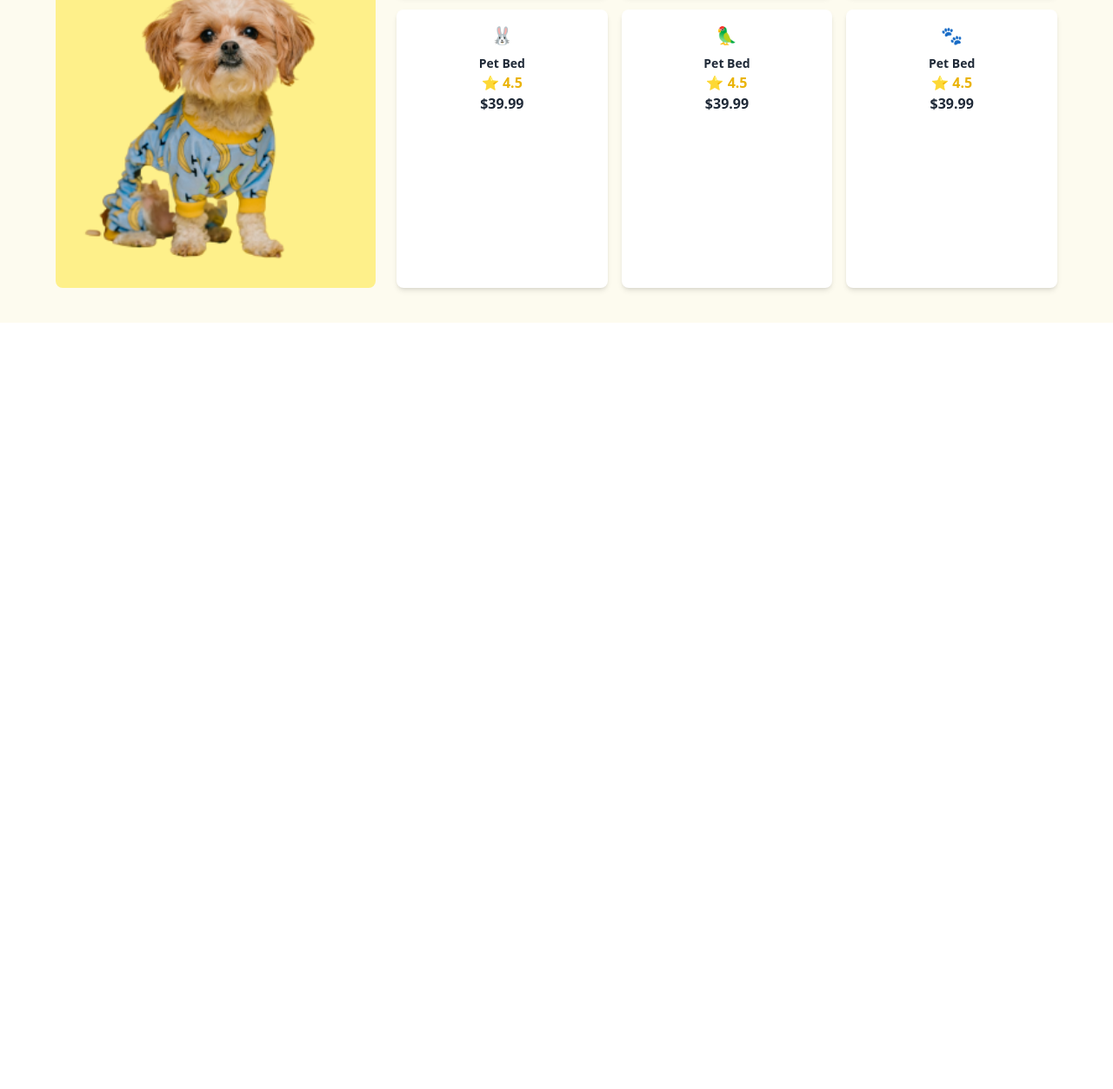
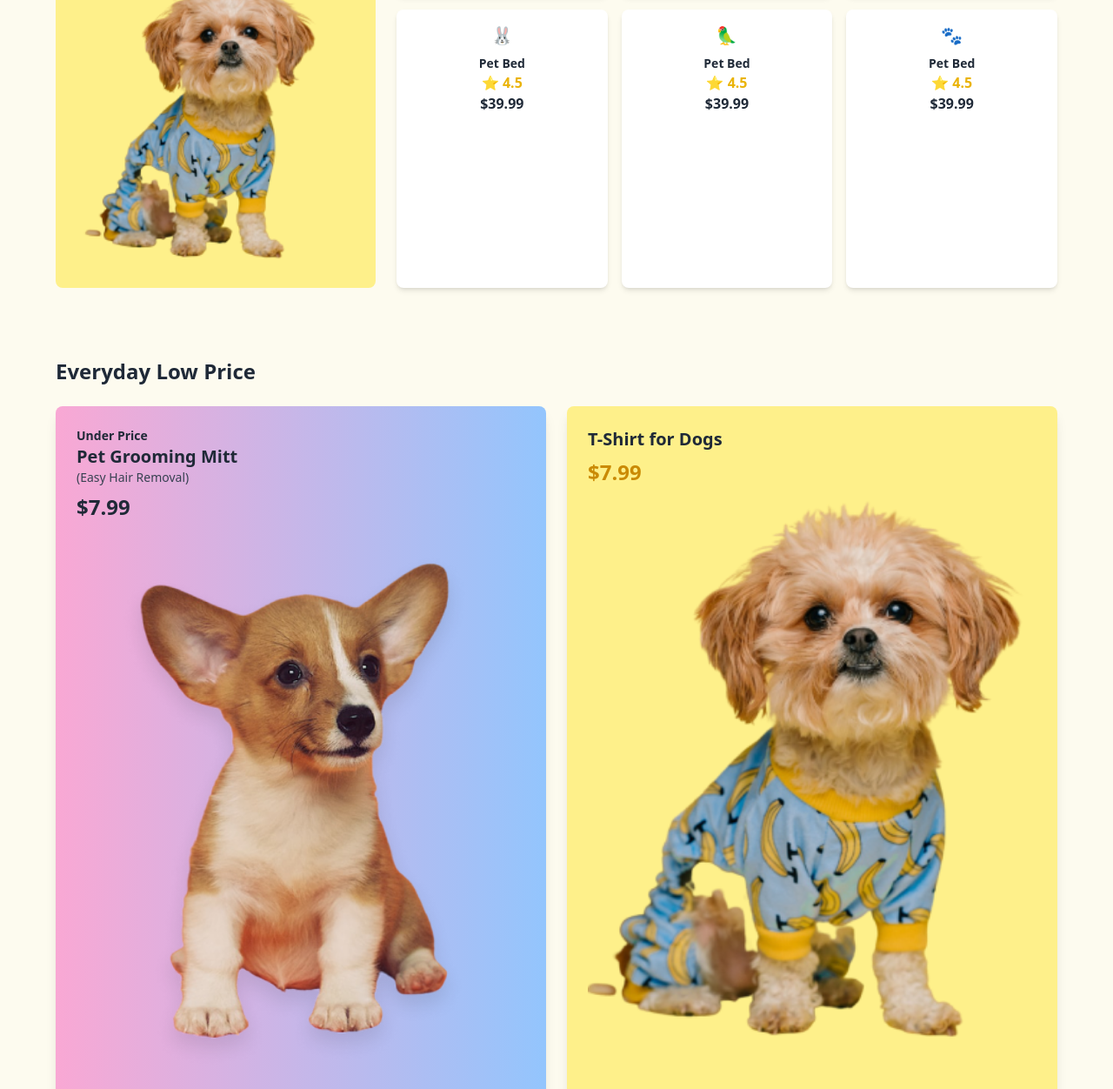
Before and after one commit to shakib-19m/Living-Lab, a plain HTML site: page index.html in a window 1280 px wide. Shown: the part 1568-2820 px from the top of the page at 87% size. Before the commit the page ends 1939 px from the top, so only its background shows below. Drawn offline with nearby package versions, Linux system fonts and the light colour scheme.

Commit message:
add section

```diff
--- a/index.html
+++ b/index.html
@@ -215,6 +215,29 @@
         </div>
     </section>
 
+    <section class="bg-[#fdfbef] p-10">
+        <div class="max-w-6xl mx-auto">
+            <h2 class="text-2xl font-bold mb-6">Everyday Low Price</h2>
+            <div class="grid grid-cols-2 gap-6">
+                <!-- Pet Grooming Mitt -->
+                <div class="bg-gradient-to-r from-pink-300 to-blue-300 p-6 rounded-lg shadow-lg transform transition duration-500 hover:scale-105">
+                    <h3 class="text-sm font-semibold">Under Price</h3>
+                    <h2 class="text-xl font-bold">Pet Grooming Mitt</h2>
+                    <p class="text-sm text-gray-700">(Easy Hair Removal)</p>
+                    <p class="text-2xl font-bold mt-2">$7.99</p>
+                    <img src="c1-assets/cute-dog-mid.png" alt="Corgi" class="mt-4 w-full rounded-lg">
+                </div>
+
+                <!-- T-Shirt for Dogs -->
+                <div class="bg-yellow-200 p-6 rounded-lg shadow-lg transform transition duration-500 hover:scale-105">
+                    <h2 class="text-xl font-bold">T-Shirt for Dogs</h2>
+                    <p class="text-2xl font-bold text-yellow-600 mt-2">$7.99</p>
+                    <img src="c1-assets/cute-pet-mid.png" alt="Dog in T-Shirt" class="mt-4 w-full rounded-lg">
+                </div>
+            </div>
+        </div>
+    </section>
+
 
 </body>
 </html>
```
